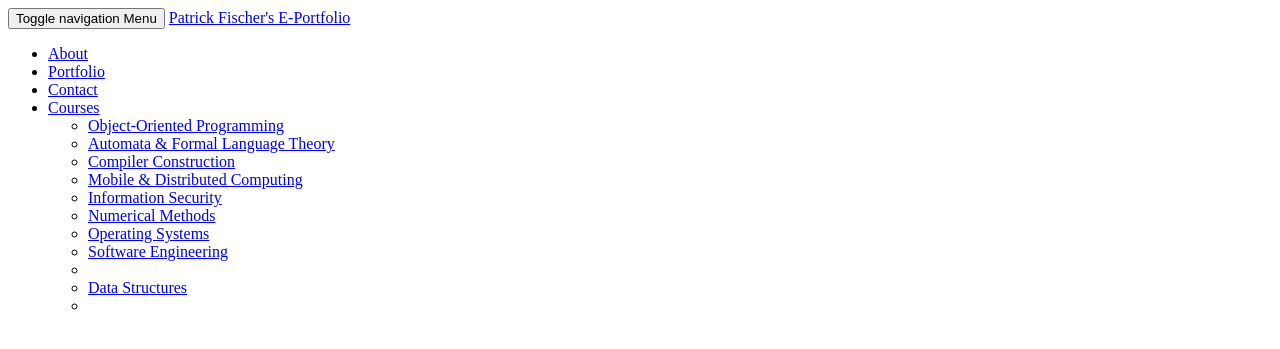
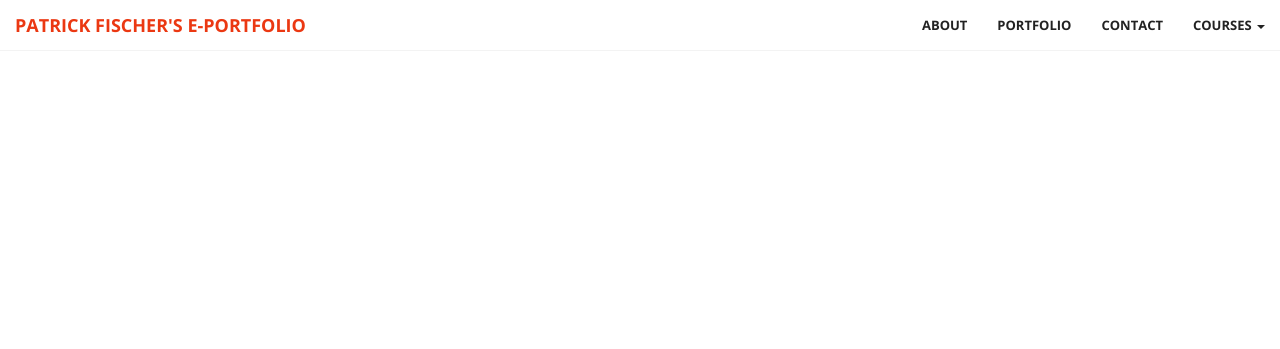
Before and after one commit to PatrickFis/E-Portfolio, a PHP site: page /new_navbar.php in a window 1280 px wide. Shown: the top 349 px of the page. Run offline with PHP 8.4, Linux system fonts and the light colour scheme.

Commit message:
Working on new navbar

```diff
--- a/new_navbar.php
+++ b/new_navbar.php
@@ -1,3 +1,86 @@
+<!DOCTYPE html>
+<html lang="en">
+
+<head>
+
+    <meta charset="utf-8">
+    <meta http-equiv="X-UA-Compatible" content="IE=edge">
+    <meta name="viewport" content="width=device-width, initial-scale=1">
+    <meta name="description" content="">
+    <meta name="author" content="">
+
+
+    <!-- Bootstrap Core CSS -->
+    <link href="/vendor/bootstrap/css/bootstrap.min.css" rel="stylesheet">
+
+    <!-- Custom Fonts -->
+    <link href="/vendor/font-awesome/css/font-awesome.min.css" rel="stylesheet" type="text/css">
+    <link href='https://fonts.googleapis.com/css?family=Open+Sans:300italic,400italic,600italic,700italic,800italic,400,300,600,700,800' rel='stylesheet' type='text/css'>
+    <link href='https://fonts.googleapis.com/css?family=Merriweather:400,300,300italic,400italic,700,700italic,900,900italic' rel='stylesheet' type='text/css'>
+
+    <!-- Plugin CSS -->
+    <link href="/vendor/magnific-popup/magnific-popup.css" rel="stylesheet">
+
+    <!-- Theme CSS -->
+    <!-- <link href="css/creative.css" rel="stylesheet"> -->
+    <style>
+    .navbar-default {
+      background-color: white;
+      border-color: rgba(34, 34, 34, 0.05);
+      font-family: 'Open Sans', 'Helvetica Neue', Arial, sans-serif;
+      -webkit-transition: all 0.35s;
+      -moz-transition: all 0.35s;
+      transition: all 0.35s;
+    }
+    .navbar-default .navbar-header .navbar-brand {
+      color: #F05F40;
+      font-family: 'Open Sans', 'Helvetica Neue', Arial, sans-serif;
+      font-weight: 700;
+      text-transform: uppercase;
+    }
+    .navbar-default .navbar-header .navbar-brand:hover,
+    .navbar-default .navbar-header .navbar-brand:focus {
+      color: #eb3812;
+    }
+    .navbar-default .navbar-header .navbar-toggle {
+      font-weight: 700;
+      font-size: 12px;
+      color: #222222;
+      text-transform: uppercase;
+    }
+    .navbar-default .nav > li > a,
+    .navbar-default .nav > li > a:focus {
+      text-transform: uppercase;
+      font-weight: 700;
+      font-size: 13px;
+      color: #222222;
+    }
+    .navbar-default .nav > li > a:hover,
+    .navbar-default .nav > li > a:focus:hover {
+      color: #F05F40;
+    }
+    .navbar-default .nav > li.active > a,
+    .navbar-default .nav > li.active > a:focus {
+      color: #F05F40 !important;
+      background-color: transparent;
+    }
+    .navbar-default .nav > li.active > a:hover,
+    .navbar-default .nav > li.active > a:focus:hover {
+      background-color: transparent;
+    }
+    </style>
+
+    <!-- HTML5 Shim and Respond.js IE8 support of HTML5 elements and media queries -->
+    <!-- WARNING: Respond.js doesn't work if you view the page via file:// -->
+    <!--[if lt IE 9]>
+        <script src="https://oss.maxcdn.com/libs/html5shiv/3.7.0/html5shiv.js"></script>
+        <script src="https://oss.maxcdn.com/libs/respond.js/1.4.2/respond.min.js"></script>
+    <![endif]-->
+
+</head>
+
+<body id="page-top">
+
     <nav id="mainNav" class="navbar navbar-default navbar-fixed-top">
         <div class="container-fluid">
             <!-- Brand and toggle get grouped for better mobile display -->
@@ -12,7 +95,7 @@
             <div class="collapse navbar-collapse" id="bs-example-navbar-collapse-1">
                 <ul class="nav navbar-nav navbar-right">
                     <li>
-                    <a class="page-scroll" href="/testportfolio.php#about">About</a>
+                        <a class="page-scroll" href="#about">About</a>
                     </li>
                     <li>
                         <a class="page-scroll" href="#portfolio">Portfolio</a>
```
Lines whose indentation alone changed are shown as unchanged.
